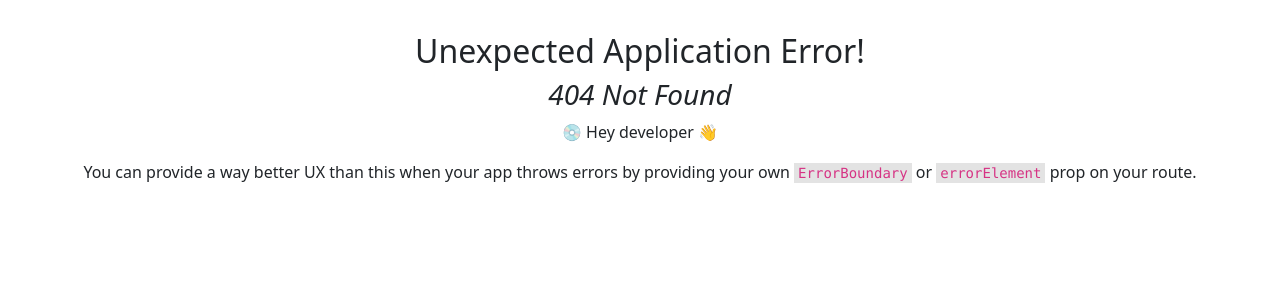
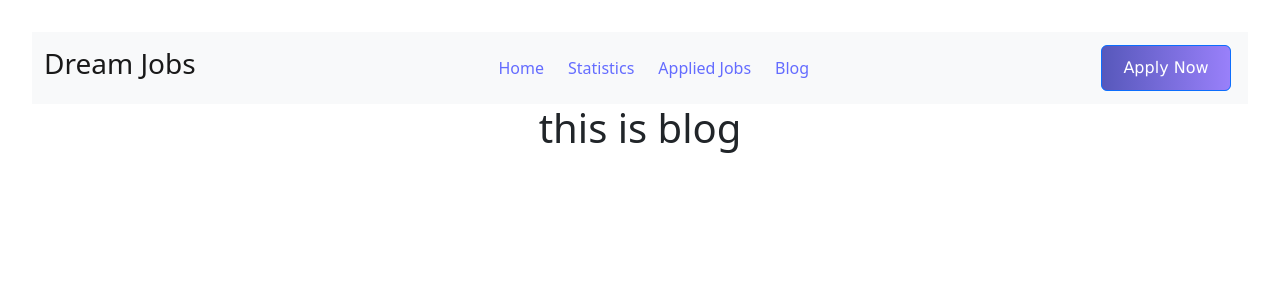
Before and after one commit to Rater7tara/career-hub, a React (Vite) app: page /Blog in a window 1280 px wide. Before the commit this address had no page. Shown: the top 300 px of the page. Built offline with nearby package versions, Linux system fonts and the light colour scheme.

Commit message:
navbar fixed

```diff
--- /dev/null
+++ b/src/components/Blog/Blog.jsx
@@ -0,0 +1,11 @@
+import React from 'react';
+
+const Blog = () => {
+    return (
+        <div>
+            <h1>this is blog</h1>
+        </div>
+    );
+};
+
+export default Blog;
--- a/src/components/Details/Details.jsx
+++ b/src/components/Details/Details.jsx
@@ -5,7 +5,8 @@ const Details = () => {
     return (
         <div>
             <div>
-                <img src={'https://img.freepik.com/free-photo/flat-lay-arrangement-with-tablet-plans-copy-space_23-2148269419.jpg?size=626&ext=jpg&ga=GA1.1.205563488.1680186315&semt=ais'} alt="" />
+                <img className='
+                ' src={'https://img.freepik.com/free-photo/flat-lay-arrangement-with-tablet-plans-copy-space_23-2148269419.jpg?size=626&ext=jpg&ga=GA1.1.205563488.1680186315&semt=ais'} alt="" />
             <h1>Job Details</h1>
             </div>
             <div>
--- a/src/components/FeaCard/FeaCard.jsx
+++ b/src/components/FeaCard/FeaCard.jsx
@@ -2,7 +2,7 @@ import React from 'react';
 import './FeaCard.css'
 
 const FeaCard = (props) => {
-    const { logo, title, logoName, location, salary, btn1, btn2} = props.feature;
+    const { logo, title, logoName, location, salary, btn1, btn2 } = props.feature;
 
 
     return (
--- a/src/components/Footer/Footer.jsx
+++ b/src/components/Footer/Footer.jsx
@@ -59,9 +59,9 @@ const Footer = () => {
       </div>
 
       <div className='last d-flex justify-content-between bg-dark text-white'>
-          <p>@2023 DreamJob, All Right Reserved</p>
-          <p>Powered by DreamJob</p>
-        </div>
+        <p>@2023 DreamJob, All Right Reserved</p>
+        <p>Powered by DreamJob</p>
+      </div>
     </div>
   );
 };
--- a/src/components/Header/Header.css
+++ b/src/components/Header/Header.css
@@ -2,3 +2,6 @@
     width: 100%;
     margin: auto;
 }
+.nav-bar{
+    gap: 1.5rem;
+}
--- a/src/components/Header/Header.jsx
+++ b/src/components/Header/Header.jsx
@@ -4,6 +4,7 @@ import Button from 'react-bootstrap/Button';
 import Container from 'react-bootstrap/Container';
 import Nav from 'react-bootstrap/Nav';
 import Navbar from 'react-bootstrap/Navbar';
+import { Link } from 'react-router-dom';
 
 const Header = () => {
     return (
@@ -17,10 +18,10 @@ const Header = () => {
                         style={{ maxHeight: '100px' }}
                         navbarScroll
                     >
-                        <Nav.Link href="/">Home</Nav.Link>
-                        <Nav.Link href="/Details">Statistics</Nav.Link>
-                        <Nav.Link href="/Applied">Applied Jobs</Nav.Link>
-                        <Nav.Link href="/Blog">Blog</Nav.Link>
+                        <Link to="/">Home</Link>
+                        <Link to="/Details">Statistics</Link>
+                        <Link to="/JobApply">Applied Jobs</Link>
+                        <Link to="/Blog">Blog</Link>
 
                     </Nav>
 
--- /dev/null
+++ b/src/components/JobApply/JobApply.jsx
@@ -0,0 +1,11 @@
+import React from 'react';
+
+const JobApply = () => {
+    return (
+        <div>
+            <h1>This is job apply</h1>
+        </div>
+    );
+};
+
+export default JobApply;
```
Also changed, not shown: src/components/FeaCard/FeaCard.css (+14 -8 lines), src/components/Feature/Feature.jsx (+5 -5 lines), src/main.jsx (+10 -0 lines), src/components/CateCard/CateCard.jsx (line endings or trailing spaces), src/components/Category/Category.jsx (indentation only).
